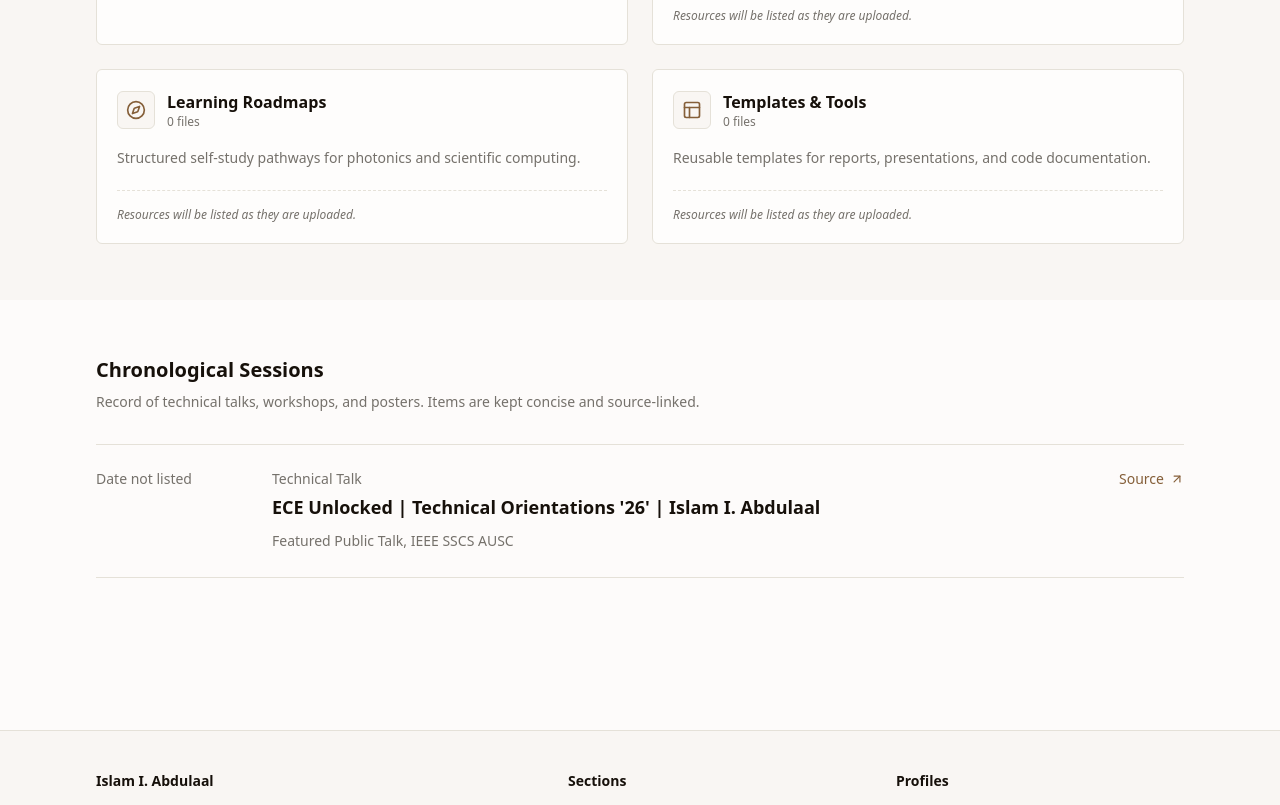
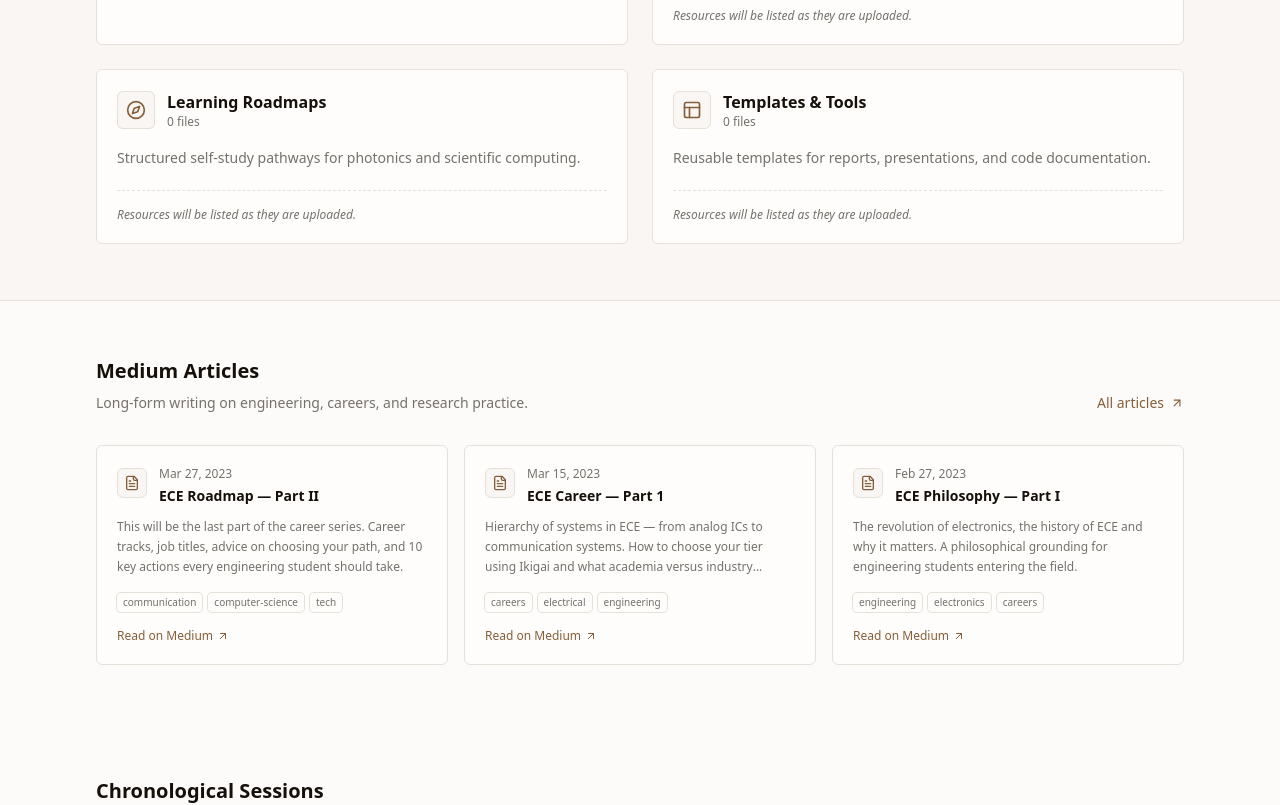
Before and after one commit to iabdul-aal/iabdul-aal.github.io, a Next.js app: page /materials in a window 1280 px wide. Shown: the part 693-1498 px from the top of the page. Built offline with nearby package versions, Linux system fonts and the light colour scheme.

Commit message:
feat: add Medium articles to materials page with daily RSS sync via GitHub Actions

```diff
--- a/app/materials/page.tsx
+++ b/app/materials/page.tsx
@@ -1,6 +1,8 @@
-import { ArrowUpRight, Download, Presentation, BookOpen, Compass, Layout } from "lucide-react"
+import Link from "next/link"
+import { ArrowUpRight, Download, Presentation, BookOpen, Compass, Layout, FileText } from "lucide-react"
 import { loadTalks, type TalkEntry } from "@/lib/talks"
 import { getMaterialsOverview } from "@/lib/materials-library"
+import { loadMediumArticles, formatArticleDate } from "@/lib/medium-articles"
 import { createPageMetadata } from "@/lib/seo"
 
 export const metadata = createPageMetadata({
@@ -40,8 +42,11 @@ function getCollectionIcon(slug: string) {
 }
 
 export default async function MaterialsPage() {
-  const talks = await loadTalks()
-  const { collections } = await getMaterialsOverview()
+  const [talks, { collections }, { articles: mediumArticles }] = await Promise.all([
+    loadTalks(),
+    getMaterialsOverview(),
+    loadMediumArticles(),
+  ])
 
   return (
     <main>
@@ -117,6 +122,81 @@ export default async function MaterialsPage() {
         </div>
       </section>
 
+      {/* Medium Articles */}
+      {mediumArticles.length > 0 && (
+        <section className="border-t border-border">
+          <div className="mx-auto max-w-6xl px-5 py-14 sm:px-6 lg:px-8">
+            <div className="flex items-end justify-between">
+              <div>
+                <h2 className="text-xl font-semibold text-foreground">Medium Articles</h2>
+                <p className="mt-2 text-sm text-muted-foreground">
+                  Long-form writing on engineering, careers, and research practice.
+                </p>
+              </div>
+              <Link
+                href="https://iabdul-aal.medium.com/"
+                target="_blank"
+                rel="noreferrer"
+                className="inline-flex items-center gap-1.5 text-sm text-accent hover:text-accent-strong transition-colors shrink-0"
+              >
+                All articles
+                <ArrowUpRight className="h-3.5 w-3.5" />
+              </Link>
+            </div>
+
+            <div className="mt-8 grid gap-4 sm:grid-cols-2 lg:grid-cols-3">
+              {mediumArticles.map((article) => (
+                <Link
+                  key={article.url}
+                  href={article.url}
+                  target="_blank"
+                  rel="noreferrer"
+                  className="group flex flex-col rounded-md border border-border bg-card p-5 transition-colors hover:border-accent/40 hover:bg-surface"
+                >
+                  <div className="flex items-start gap-3">
+                    <div className="mt-0.5 rounded-md border border-border bg-surface p-1.5 shrink-0 group-hover:border-accent/30">
+                      <FileText className="h-4 w-4 text-accent" />
+                    </div>
+                    <div className="min-w-0">
+                      <p className="text-xs text-muted-foreground">
+                        {formatArticleDate(article.publishedAt) || article.year}
+                      </p>
+                      <h3 className="mt-1 text-sm font-semibold leading-snug text-foreground group-hover:text-accent transition-colors line-clamp-2">
+                        {article.title}
+                      </h3>
+                    </div>
+                  </div>
+
+                  {article.excerpt && (
+                    <p className="mt-3 text-xs leading-5 text-muted-foreground line-clamp-3">
+                      {article.excerpt}
+                    </p>
+                  )}
+
+                  {article.tags.length > 0 && (
+                    <div className="mt-4 flex flex-wrap gap-1.5">
+                      {article.tags.slice(0, 3).map((tag) => (
+                        <span
+                          key={tag}
+                          className="rounded px-1.5 py-0.5 text-[10px] font-medium text-muted-foreground ring-1 ring-border"
+                        >
+                          {tag}
+                        </span>
+                      ))}
+                    </div>
+                  )}
+
+                  <div className="mt-auto pt-4 flex items-center gap-1 text-xs text-accent">
+                    Read on Medium
+                    <ArrowUpRight className="h-3 w-3" />
+                  </div>
+                </Link>
+              ))}
+            </div>
+          </div>
+        </section>
+      )}
+
       {/* Chronological Talks List */}
       <section className="mx-auto max-w-6xl px-5 py-14 sm:px-6 lg:px-8">
         <h2 className="text-xl font-semibold text-foreground">Chronological Sessions</h2>
--- /dev/null
+++ b/lib/medium-articles.ts
@@ -0,0 +1,44 @@
+import { readFile } from "node:fs/promises"
+import { join } from "node:path"
+
+export type MediumArticle = {
+  title: string
+  url: string
+  publishedAt: string
+  year: string
+  excerpt: string
+  tags: string[]
+  thumbnail: string
+}
+
+export type MediumArticlesData = {
+  articles: MediumArticle[]
+  fetchedAt: string
+}
+
+const FALLBACK: MediumArticlesData = {
+  articles: [],
+  fetchedAt: "",
+}
+
+export async function loadMediumArticles(): Promise<MediumArticlesData> {
+  try {
+    const raw = await readFile(join(process.cwd(), "medium_articles.json"), "utf8")
+    return JSON.parse(raw) as MediumArticlesData
+  } catch {
+    return FALLBACK
+  }
+}
+
+export function formatArticleDate(iso: string): string {
+  if (!iso) return ""
+  try {
+    return new Intl.DateTimeFormat("en-US", {
+      year: "numeric",
+      month: "short",
+      day: "numeric",
+    }).format(new Date(iso))
+  } catch {
+    return ""
+  }
+}
--- /dev/null
+++ b/medium_articles.json
@@ -0,0 +1,32 @@
+{
+  "articles": [
+    {
+      "title": "ECE Roadmap — Part II",
+      "url": "https://iabdul-aal.medium.com/ece-roadmap-part-ii-e416042d13b2",
+      "publishedAt": "2023-03-27T22:30:57+00:00",
+      "year": "2023",
+      "excerpt": "This will be the last part of the career series. Career tracks, job titles, advice on choosing your path, and 10 key actions every engineering student should take.",
+      "tags": ["communication", "computer-science", "tech", "electronics", "careers"],
+      "thumbnail": "https://cdn-images-1.medium.com/max/421/1*vXN3BhJ0OTDX00mo7wY6pA.jpeg"
+    },
+    {
+      "title": "ECE Career — Part 1",
+      "url": "https://iabdul-aal.medium.com/ece-career-part-1-f7579e659d71",
+      "publishedAt": "2023-03-15T12:27:48+00:00",
+      "year": "2023",
+      "excerpt": "Hierarchy of systems in ECE — from analog ICs to communication systems. How to choose your tier using Ikigai and what academia versus industry actually requires.",
+      "tags": ["careers", "electrical", "engineering", "information-technology", "electronics"],
+      "thumbnail": "https://cdn-images-1.medium.com/max/1024/1*52ZdEqlFnPOEo4b1wo35hw.png"
+    },
+    {
+      "title": "ECE Philosophy — Part I",
+      "url": "https://iabdul-aal.medium.com/ece-philosophy-part-i-b50acdf99a52",
+      "publishedAt": "2023-02-27T00:00:00+00:00",
+      "year": "2023",
+      "excerpt": "The revolution of electronics, the history of ECE and why it matters. A philosophical grounding for engineering students entering the field.",
+      "tags": ["engineering", "electronics", "careers", "education"],
+      "thumbnail": ""
+    }
+  ],
+  "fetchedAt": "2026-07-07T00:00:00+00:00"
+}
```
Also changed, not shown: 1 other file (tests, documents, lock files or other folders).
